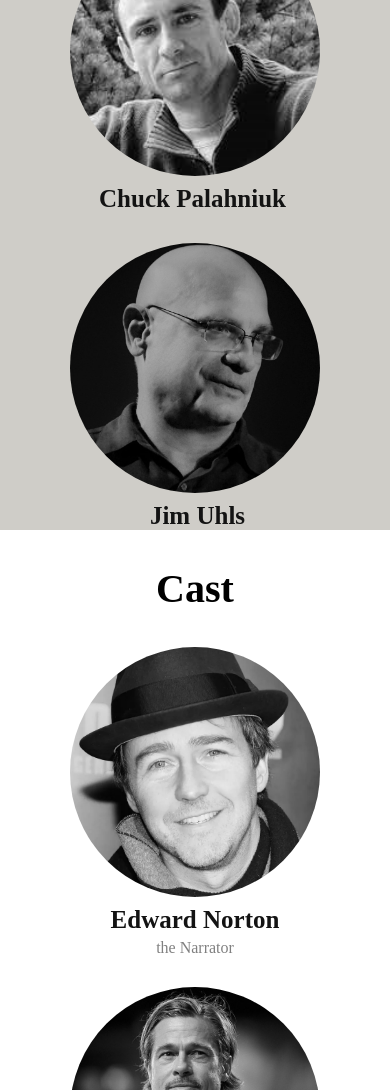
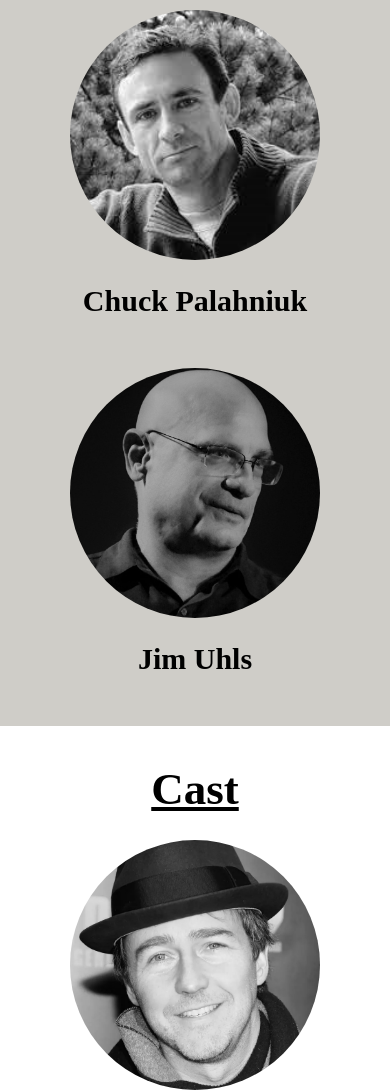
Before and after one commit to LilithBakh/responsive-first-project, a plain HTML site: page index.html in a window 390 px wide. Shown: the part 689-1779 px from the top of the page. Drawn offline with Linux system fonts and the light colour scheme.

Commit message:
Changed the responsive part of mobile and added for tablets

```diff
--- a/index.html
+++ b/index.html
@@ -31,6 +31,7 @@
 	<div>
 		<h2>Cast</h2>
 		<div class="cast">
+			<div class="rowOne">
 				<section class="actor-one">
 					<img src="img/edward-norton.jpg">
 					<h6>Edward Norton</h6>
@@ -41,6 +42,7 @@
 					<h6>Brad Pitt</h6>
 					<span>Tyler Durden</span>
 				</section>
+			</div>
 			<section class="actor-three">
 				<img src="img/helena-carter.jpg">
 				<h6>Helena Bonham Carter</h6>
--- a/style.css
+++ b/style.css
@@ -1,93 +1,44 @@
-body{
-  margin-left: 100px;
-  margin-right: 100px;
-  margin-bottom: 50px;
-}
-
-h1{
-  text-align: center;
-  margin: 20px;
-  padding: 5px;
-  font-size: 40px;
-  font-family: fantasy;
-}
-
-h2{
-  text-align: center;
-  margin: 30px;
-  padding: 5px;
-  font-size: 25px;
-}
-
-img{
-  width: 150px;
-  border-radius: 50%;
-  margin-top: 20px;
-}
-
-.writer-one img{
-  margin-left: 100px;
-}
-
-.writer-one h6{
-  margin-left: 100px;
-}
-
-.writer-two img{
-  margin-right: 100px;
-}
-
-.writer-two h6{
-  margin-right: 100px;
-}
-
-h6{
-  margin: 5px;
-  font-size: 15px;
-  color: rgb(19,19,19);
-}
-
-.director{
-  text-align: center;
-}
-
-.writers, .cast{
-  display: flex;
-  justify-content: space-around;
-  text-align: center;
-}
-
-span {
-  color: grey;
-}
-
-/*Responsive*/
-
-@media only screen and (max-width: 400px) {
+/*Responsive on mobile*/
 html {
   margin: 0%;
 }
 
 body {
+  text-align: center;
   margin: 0%;
   margin-bottom: 20px;
 }
 
 h1 {
-    font-size: 55px;
+  text-align: center;
+  font-family: fantasy;
+  font-size: 60px;
 }
 
 h2 {
-    font-size: 40px;
+  text-align: center;
+  font-size: 45px;
+  margin-bottom: 5px;
+  text-decoration: underline;
 }
 
 img {
+  text-align: center;
   width: 250px;
-    margin-top: 0px;
+  margin-top: 20px;
+  border-radius: 50%;
 }
 
 h6 {
-    font-size: 25px;
+  margin-top: 20px;
+  margin-bottom: 10px;
+  text-align: center;
+  font-size: 30px;
+}
+
+span {
+  font-size: 20px;
+  color: grey;
 }
 
 .writers, .cast {
@@ -100,21 +51,30 @@ span {
 
 .writers-wrap {
   background: rgb(207, 205, 200);
+  padding: 20px;
 }
 
- .writer-one img{
-  margin-left: 0px;
+/*Responsive on tablet*/
+@media only screen and (max-width: 1023px) and (min-width: 601px) {
+  img {
+    width: 200px;
   }
 
-  .writer-one h6{
-    margin-left: 0px;
+  h2 {
+    font-size: 35px;
   }
 
-  .writer-two img{
-    margin-right: 0px;
+  h6 {
+    font-size: 25px;
   }
 
-  .writer-two h6{
-    margin-right: 0px;
+  .writers {
+    display: flex;
+    justify-content: space-around;
+  }
+
+  .rowOne {
+    display: flex;
+    justify-content: space-around;
   }
 }
```
Lines whose indentation alone changed are shown as unchanged.
